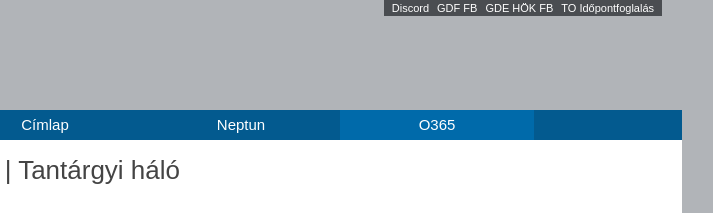
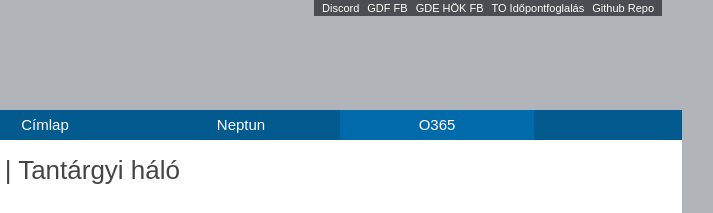
Before and after one commit to HaLTeX1/gde_thalo, a plain HTML site: page index.html in a window 1280 px wide. Shown: the top 213 px of the page, 448-1161 px from the left. Drawn offline with Linux system fonts and the light colour scheme.

Commit message:
Added Github repo to main menu

```diff
--- a/index.html
+++ b/index.html
@@ -51,6 +51,9 @@
                 </li>
 				<li>
                     <a href="https://gdf.salonic.hu" title="Tanulmányi osztály időpontfoglalás">TO Időpontfoglalás</a>
+                </li>
+				<li>
+                    <a href="https://github.com/HaLTeX1/gde_thalo" title="Github Repository">Github Repo</a>
                 </li>
 			</ul>
 		</nav>
```
